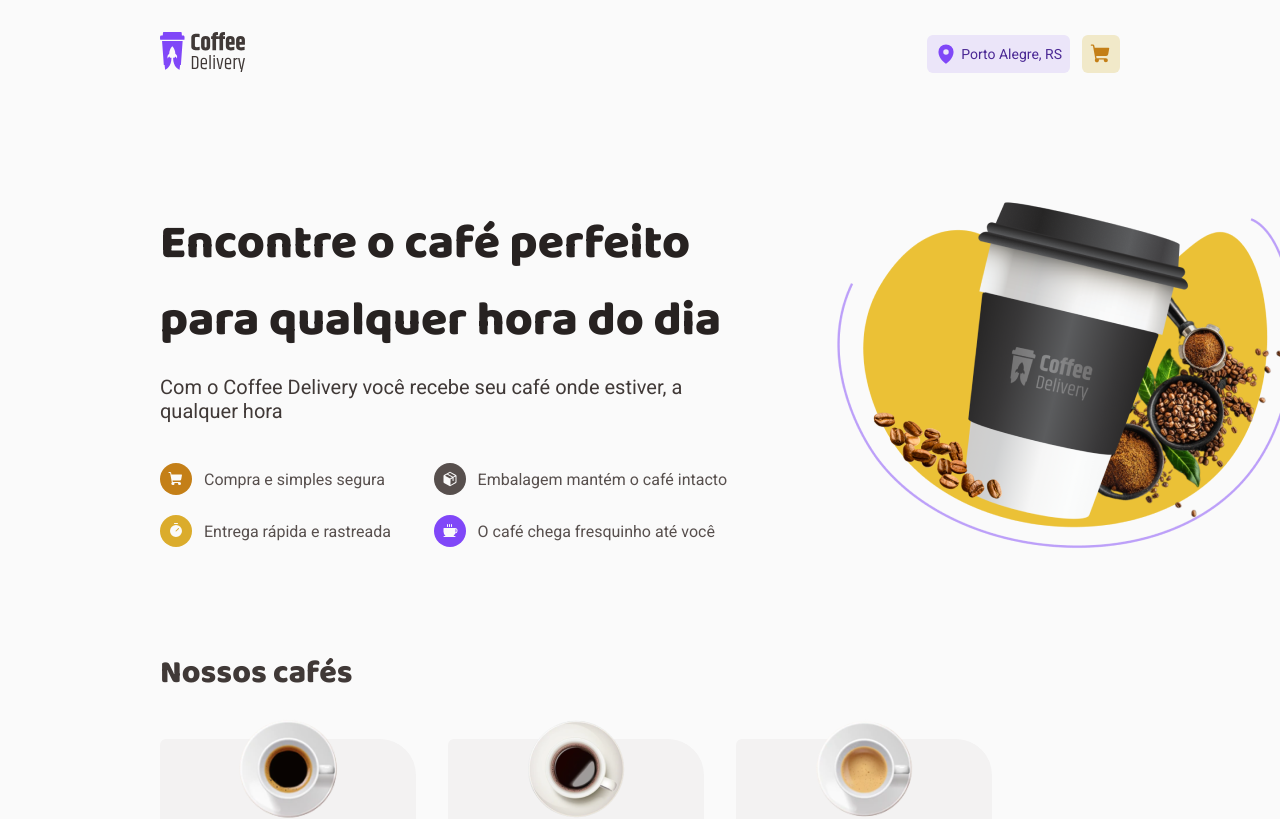
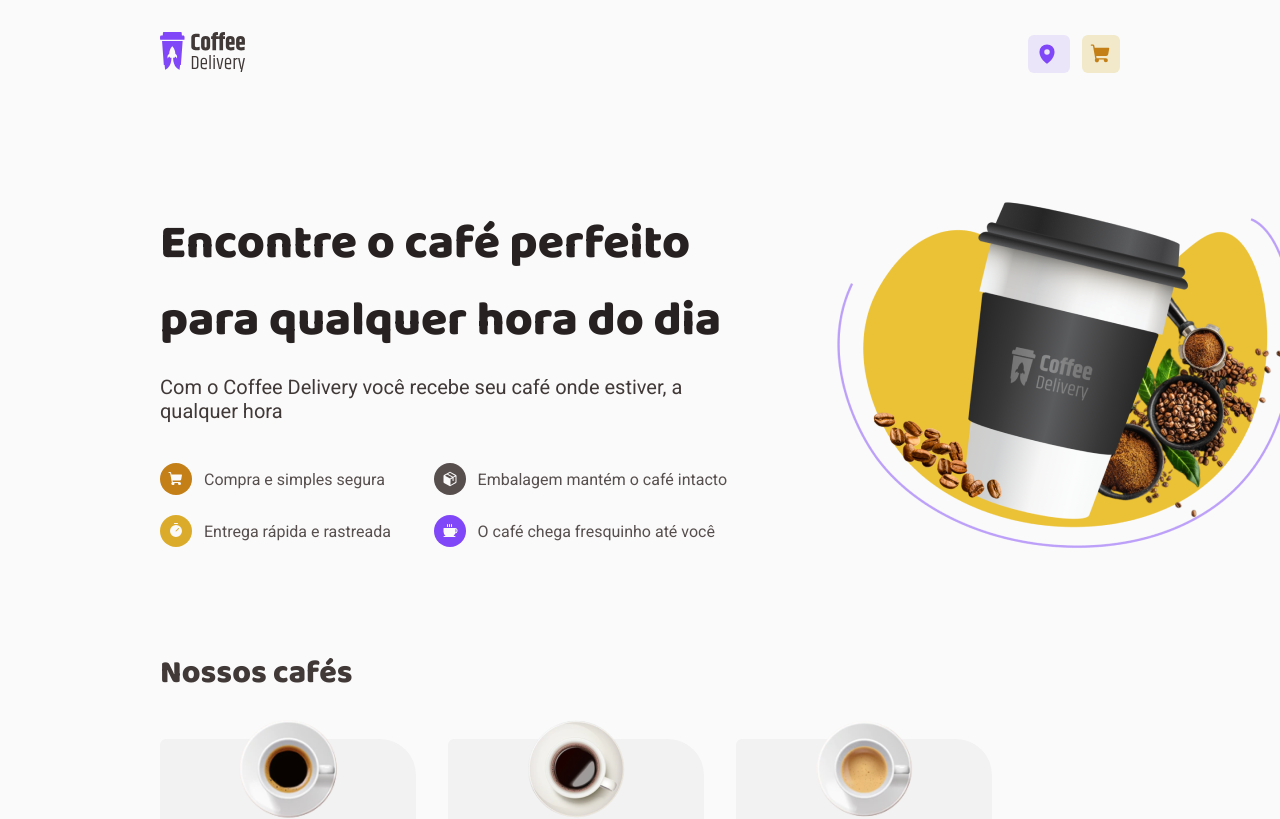
Before and after one commit to marcusviniciusmo/Ignite_Rocketseat_React_Coffee_Delivery, a React (Vite) app in the folder frontend/: page / in a window 1280 px wide. Shown: the top 819 px of the page. Built offline with nearby package versions, Linux system fonts and the light colour scheme.

Commit message:
UserContext on Header component

```diff
--- a/frontend/src/components/Header/index.tsx
+++ b/frontend/src/components/Header/index.tsx
@@ -1,5 +1,6 @@
 import CoffeeDeliveryLogo from '../../assets/logo.svg';
 import { useContext } from 'react';
+import { UserContext } from '../../contexts/User';
 import { CoffeesContext } from '../../contexts/Coffees';
 import { NavLink } from 'react-router-dom';
 import { MapPin, ShoppingCart } from 'phosphor-react';
@@ -14,6 +15,7 @@ import {
 } from './styles';
 
 export function Header() {
+  const { userAddress } = useContext(UserContext);
   const { totalItemsToCart } = useContext(CoffeesContext);
 
   return (
@@ -26,7 +28,10 @@ export function Header() {
         <NavLink to="/checkout">
           <Location title="Meu endereço">
             <MapPin weight="fill" size={22} />
-            <City>Porto Alegre, RS</City>
+            <City>
+              {userAddress.localidade &&
+                `${userAddress.localidade}, ${userAddress.uf}`}
+            </City>
           </Location>
         </NavLink>
 
```
